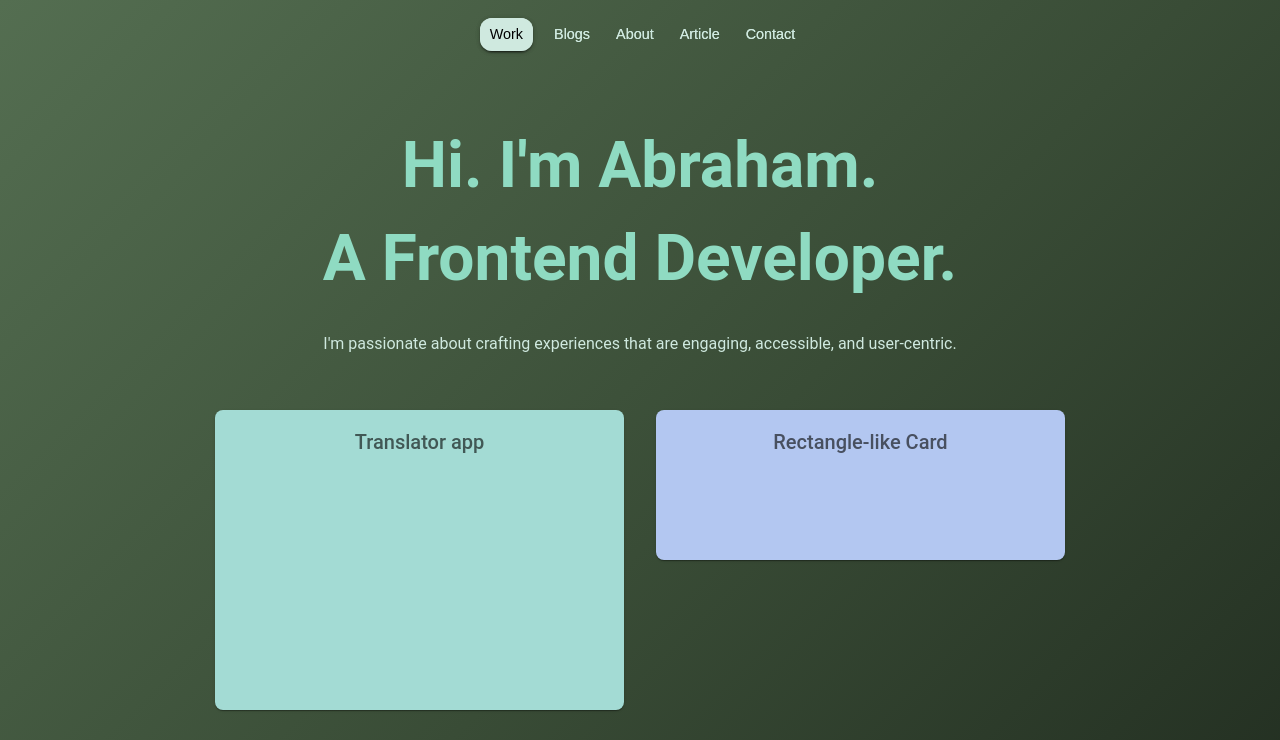
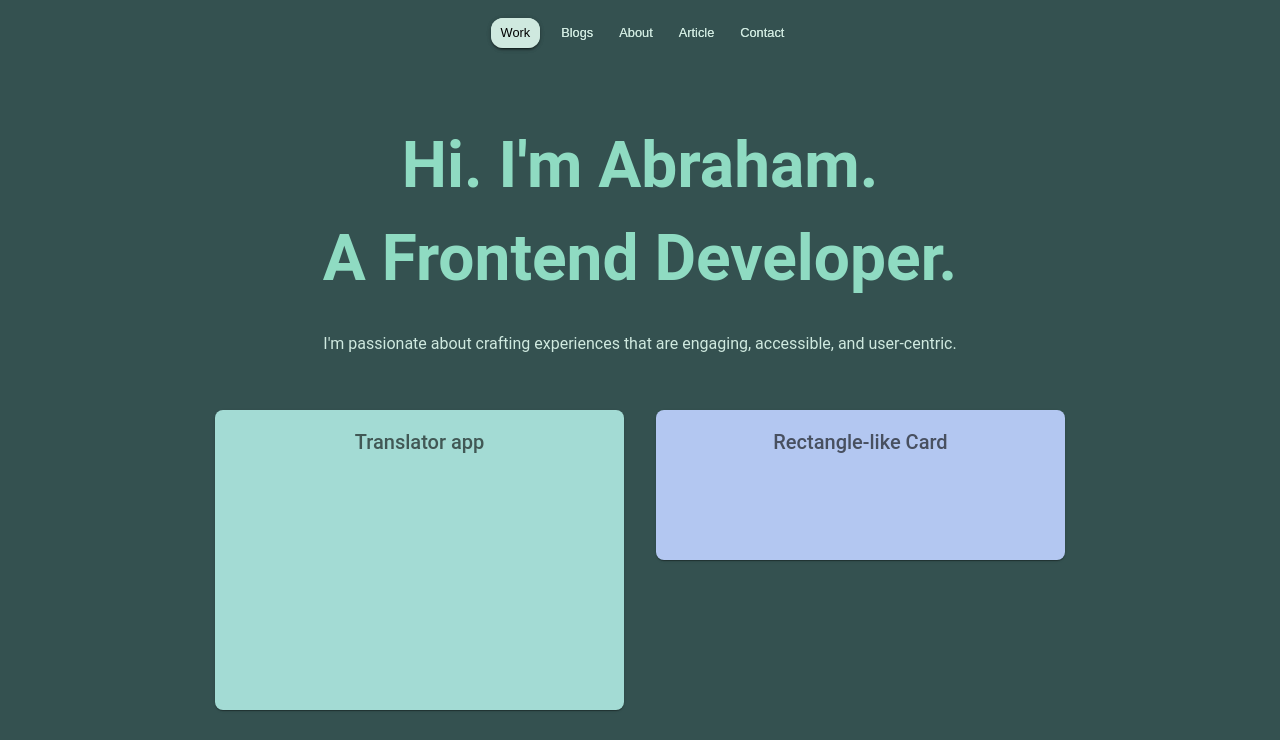
Before and after one commit to anogbidor/Portfolio-website, a Next.js app: page /work in a window 1280 px wide. Shown: the top 740 px of the page. Built offline with nearby package versions, Linux system fonts and the light colour scheme.

Commit message:
colored theme and navbar bugs fixed

```diff
--- a/src/components/AppNavBar.tsx
+++ b/src/components/AppNavBar.tsx
@@ -5,33 +5,44 @@ import Button from '@mui/material/Button'
 import Container from '@mui/material/Container'
 import Typography from '@mui/material/Typography'
 import Link from 'next/link'
+import { useRouter } from 'next/router'
 
 const AppNavBar: React.FC = () => {
+  const router = useRouter()
   const [showBackground, setShowBackground] = React.useState(false)
-  const [activeButton, setActiveButton] = React.useState('work') // Set 'work' as the active button by default
 
   // Handle scroll event
   const handleScroll = () => {
-    if (window.scrollY > 50) {
-      setShowBackground(true)
-    } else {
-      setShowBackground(false)
-    }
+    setShowBackground(window.scrollY > 50)
   }
 
   React.useEffect(() => {
     window.addEventListener('scroll', handleScroll)
 
-    // Cleanup the event listener on component unmount
     return () => {
       window.removeEventListener('scroll', handleScroll)
     }
   }, [])
 
-  // Function to handle button click
-  const handleButtonClick = (button: string) => {
-    setActiveButton(button)
+  const getActiveButton = () => {
+    switch (router.pathname) {
+      case '/work':
+        return 'work'
+      case '/blogs':
+        return 'blogs'
+      case '/about':
+        return 'about'
+      case '/article':
+        return 'article'
+      case '/contact':
+        return 'contact'
+      default:
+        return 'work'
     }
+  }
+
+  // Define your page text color
+  const textColor = '#000' // You can change this to match your page's text color
 
   return (
     <nav>
@@ -40,7 +51,6 @@ const AppNavBar: React.FC = () => {
         sx={{
           boxShadow: 0,
           backgroundColor: 'transparent',
-          backgroundImage: 'none',
           top: 0,
         }}
       >
@@ -64,150 +74,38 @@ const AppNavBar: React.FC = () => {
                   : 'transparent',
                 transition: 'background-color 0.3s ease',
                 padding: '2px',
-                borderRadius: '16px',
-                backdropFilter: showBackground ? 'blur(10px)' : 'none',
-                WebkitBackdropFilter: showBackground ? 'blur(10px)' : 'none',
+                borderRadius: '12px',
+                backdropFilter: showBackground ? 'blur(2px)' : 'none',
+                WebkitBackdropFilter: showBackground ? 'blur(2px)' : 'none',
               }}
             >
-              <Link href='/work' passHref>
+              {['work', 'blogs', 'about', 'article', 'contact'].map((page) => (
+                <Link key={page} href={`/${page}`} passHref>
                   <Button
-                  variant={activeButton === 'work' ? 'contained' : 'text'}
+                    variant={getActiveButton() === page ? 'contained' : 'text'}
                     color='inherit'
                     size='small'
-                  onClick={() => handleButtonClick('work')}
                     sx={{
                       minWidth: 0,
-                    // '&:hover': {
-                    //   backgroundColor: 'rgba(255, 255, 255, 0.1)',
-                    //   color: '#cfe9df',
-                    // },
                       borderRadius: '12px',
                       bgcolor:
-                      activeButton === 'work' ? '#cfe9df' : 'transparent',
+                        getActiveButton() === page ? '#cfe9df' : 'transparent',
                     }}
                   >
                     <Typography
                       variant='subtitle1'
-                    color={activeButton === 'work' ? '#000' : '#cfe9df'}
+                      color={getActiveButton() === page ? textColor : '#cfe9df'}
                       sx={{
                         textTransform: 'capitalize',
-                      fontSize: '0.9rem',
+                        fontSize: '0.8rem',
                         fontFamily: 'sans-serif',
                       }}
                     >
-                    Work
+                      {page.charAt(0).toUpperCase() + page.slice(1)}
                     </Typography>
                   </Button>
                 </Link>
-
-              <Link href='/blogs' passHref>
-                <Button
-                  variant={activeButton === 'blogs' ? 'contained' : 'text'}
-                  color='inherit'
-                  size='small'
-                  onClick={() => handleButtonClick('blogs')}
-                  sx={{
-                    minWidth: 0,
-                    // '&:hover': {
-                    //   bgcolor: 'rgba(255, 255, 255, 0.1)',
-                    //   color: '#cfe9df',
-                    // },
-                    borderRadius: '12px',
-                  }}
-                >
-                  <Typography
-                    variant='subtitle1'
-                    color={activeButton === 'blogs' ? '#000' : '#cfe9df'}
-                    sx={{
-                      textTransform: 'capitalize',
-                      fontSize: '0.9rem',
-                      fontFamily: 'sans-serif',
-                    }}
-                  >
-                    Blogs
-                  </Typography>
-                </Button>
-              </Link>
-              <Link href='about' passHref>
-                <Button
-                  variant={activeButton === 'about' ? 'contained' : 'text'}
-                  color='inherit'
-                  size='small'
-                  onClick={() => handleButtonClick('about')}
-                  sx={{
-                    minWidth: 0,
-                    // '&:hover': {
-                    //   bgcolor: 'rgba(255, 255, 255, 0.1)',
-                    //   color: '#cfe9df',
-                    // },
-                    borderRadius: '12px',
-                  }}
-                >
-                  <Typography
-                    variant='subtitle1'
-                    color={activeButton === 'about' ? '#000' : '#cfe9df'}
-                    sx={{
-                      textTransform: 'capitalize',
-                      fontSize: '0.9rem',
-                      fontFamily: 'sans-serif',
-                    }}
-                  >
-                    About
-                  </Typography>
-                </Button>
-              </Link>
-              <Button
-                variant={activeButton === 'article' ? 'contained' : 'text'}
-                color='inherit'
-                size='small'
-                onClick={() => handleButtonClick('article')}
-                sx={{
-                  minWidth: 0,
-                  // '&:hover': {
-                  //   bgcolor: 'rgba(255, 255, 255, 0.1)',
-                  //   color: '#cfe9df',
-                  // },
-                  borderRadius: '12px',
-                }}
-              >
-                <Typography
-                  variant='subtitle1'
-                  color={activeButton === 'article' ? '#000' : '#cfe9df'}
-                  sx={{
-                    textTransform: 'capitalize',
-                    fontSize: '0.9rem',
-                    fontFamily: 'sans-serif',
-                  }}
-                >
-                  Article
-                </Typography>
-              </Button>
-              <Button
-                variant={activeButton === 'contact' ? 'contained' : 'text'}
-                color='inherit'
-                size='small'
-                onClick={() => handleButtonClick('contact')}
-                sx={{
-                  minWidth: 0,
-                  // '&:hover': {
-                  //   bgcolor: 'rgba(255, 255, 255, 0.1)',
-                  //   color: '#cfe9df',
-                  // },
-                  borderRadius: '12px',
-                }}
-              >
-                <Typography
-                  variant='subtitle1'
-                  color={activeButton === 'contact' ? '#000' : '#cfe9df'}
-                  sx={{
-                    textTransform: 'capitalize',
-                    fontSize: '0.9rem',
-                    fontFamily: 'sans-serif',
-                  }}
-                >
-                  Contact
-                </Typography>
-              </Button>
+              ))}
             </Box>
           </Box>
         </Container>
--- a/src/components/BlogsData.tsx
+++ b/src/components/BlogsData.tsx
@@ -61,38 +61,38 @@ export const posts: Post[] = [
         'https://images.unsplash.com/photo-1550525811-e5869dd03032?ixid=MnwzNjUyOXwwfDF8c2VhcmNofDEyfHxjdXN0b21lciUyMHN1cHBvcnR8ZW58MHx8fHwxNjc2NzgzODYy&ixlib=rb-1.2.1&auto=format&fit=crop&w=256&h=256&q=80',
     },
   },
-  // {
-  //   id: 4,
-  //   title: 'A guide to building an effective team',
-  //   href: '#',
-  //   description:
-  //     'Nemo facilis harum quos asperiores. Rerum itaque reiciendis et accusantium ullam quo. Minima laborum architecto voluptates eum tempore eaque molestias aut eveniet.',
-  //   date: 'Jan 5, 2022',
-  //   datetime: '2022-01-05',
-  //   category: { title: 'Leadership', href: '#' },
-  //   author: {
-  //     name: 'Sophia Walker',
-  //     role: 'CEO & Founder',
-  //     href: '#',
-  //     imageUrl:
-  //       'https://images.unsplash.com/photo-1599566150163-29194dcaad36?ixlib=rb-1.2.1&ixid=MnwzNjUyOXwwfDF8c2VhcmNofDJ8fHdvbWFufGVufDB8fHx8MTY3Njc4Mzg2Mg&auto=format&fit=crop&w=256&h=256&q=80',
-  //   },
-  // },
-  // {
-  //   id: 5,
-  //   title: 'The power of networking in business',
-  //   href: '#',
-  //   description:
-  //     'Totam qui doloremque asperiores pariatur ipsam. Voluptas sit fugiat officiis voluptatem. Rerum reiciendis repudiandae eligendi laborum omnis accusamus.',
-  //   date: 'Feb 14, 2022',
-  //   datetime: '2022-02-14',
-  //   category: { title: 'Networking', href: '#' },
-  //   author: {
-  //     name: 'Benjamin Lewis',
-  //     role: 'Business Development Manager',
-  //     href: '#',
-  //     imageUrl:
-  //       'https://images.unsplash.com/photo-1564564295391-7f24f26f568b?crop=entropy&cs=tinysrgb&fit=crop&fm=jpg&h=256&ixid=MnwzNjUyOXwwfDF8c2VhcmNofDEyfHxidXNpbmVzc3xlbnwwfHx8fDE2NzcxNjgwMzM&ixlib=rb-1.2.1&q=80&w=256',
-  //   },
-  // },
+  {
+    id: 4,
+    title: 'A guide to building an effective team',
+    href: '#',
+    description:
+      'Nemo facilis harum quos asperiores. Rerum itaque reiciendis et accusantium ullam quo. Minima laborum architecto voluptates eum tempore eaque molestias aut eveniet.',
+    date: 'Jan 5, 2022',
+    datetime: '2022-01-05',
+    category: { title: 'Leadership', href: '#' },
+    author: {
+      name: 'Sophia Walker',
+      role: 'CEO & Founder',
+      href: '#',
+      imageUrl:
+        'https://images.unsplash.com/photo-1599566150163-29194dcaad36?ixlib=rb-1.2.1&ixid=MnwzNjUyOXwwfDF8c2VhcmNofDJ8fHdvbWFufGVufDB8fHx8MTY3Njc4Mzg2Mg&auto=format&fit=crop&w=256&h=256&q=80',
+    },
+  },
+  {
+    id: 5,
+    title: 'The power of networking in business',
+    href: '#',
+    description:
+      'Totam qui doloremque asperiores pariatur ipsam. Voluptas sit fugiat officiis voluptatem. Rerum reiciendis repudiandae eligendi laborum omnis accusamus.',
+    date: 'Feb 14, 2022',
+    datetime: '2022-02-14',
+    category: { title: 'Networking', href: '#' },
+    author: {
+      name: 'Benjamin Lewis',
+      role: 'Business Development Manager',
+      href: '#',
+      imageUrl:
+        'https://images.unsplash.com/photo-1564564295391-7f24f26f568b?crop=entropy&cs=tinysrgb&fit=crop&fm=jpg&h=256&ixid=MnwzNjUyOXwwfDF8c2VhcmNofDEyfHxidXNpbmVzc3xlbnwwfHx8fDE2NzcxNjgwMzM&ixlib=rb-1.2.1&q=80&w=256',
+    },
+  },
 ]
--- a/src/components/Work.tsx
+++ b/src/components/Work.tsx
@@ -11,7 +11,8 @@ const Work: React.FC = () => {
       sx={{
         width: '100vw',
         minHeight: '100vh',
-        background: 'linear-gradient(135deg, #546E51, #394C36, #1C261B)',
+        // background: 'linear-gradient(135deg, #546E51, #394C36, #1C261B)',
+        background:'#345150',
         backgroundRepeat: 'repeat',
         color: '#8fdbc2',
         display: 'flex',
--- a/tailwind.config.js
+++ b/tailwind.config.js
@@ -5,7 +5,13 @@ module.exports = {
     './src/components/**/*.{js,ts,jsx,tsx}',
   ],
   theme: {
-    extend: {},
+    extend: {
+      colors: {
+        'custom-blue': '#f4f9fd',
+        'custom-green': '#345150',
+        'custom-light-green': '#e5fbf4',
+      },
+    },
   },
   plugins: [require('@tailwindcss/line-clamp')],
 }
```
Also changed, not shown: src/components/Blogs.tsx (+16 -18 lines). Lines whose indentation alone changed are shown as unchanged.
